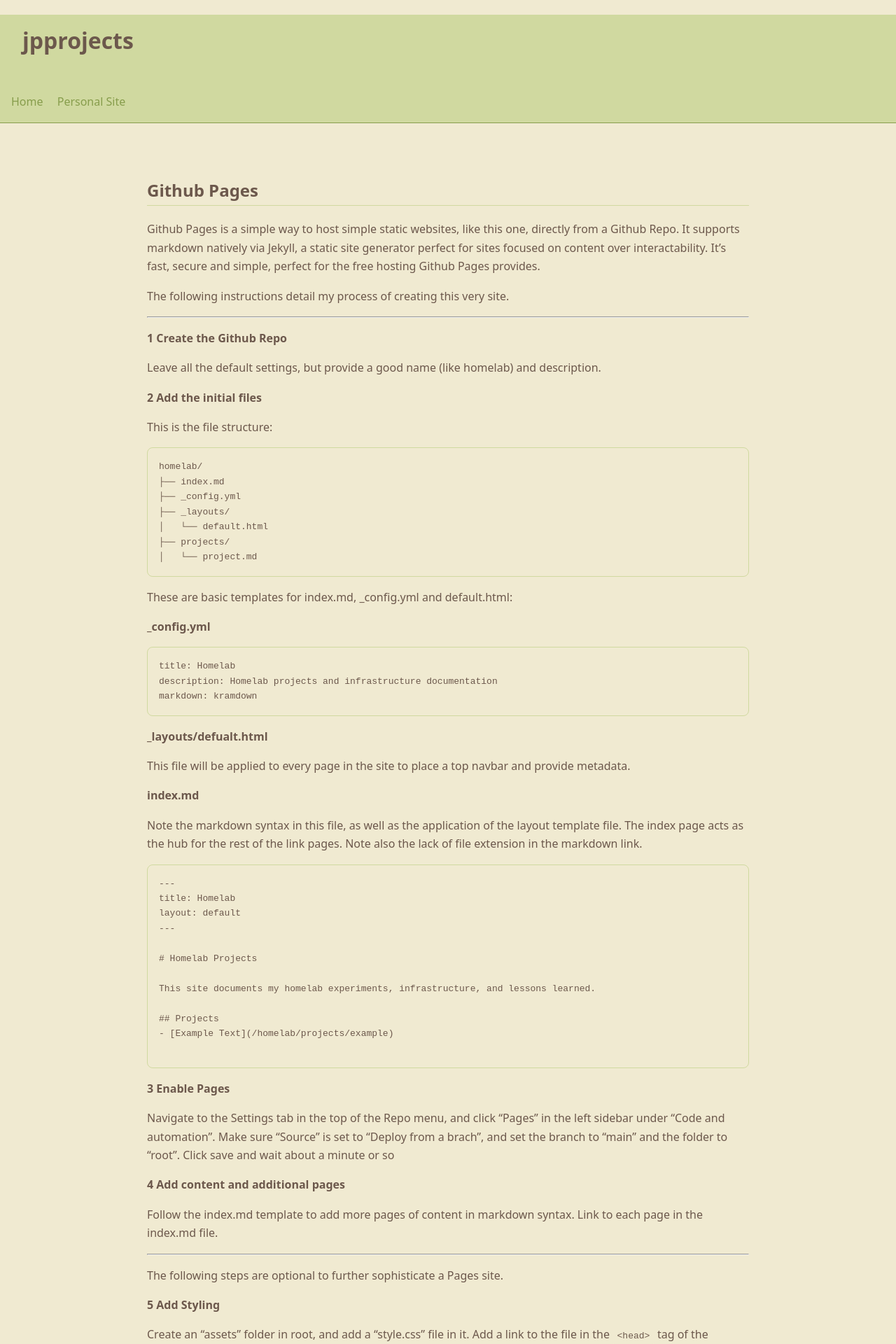
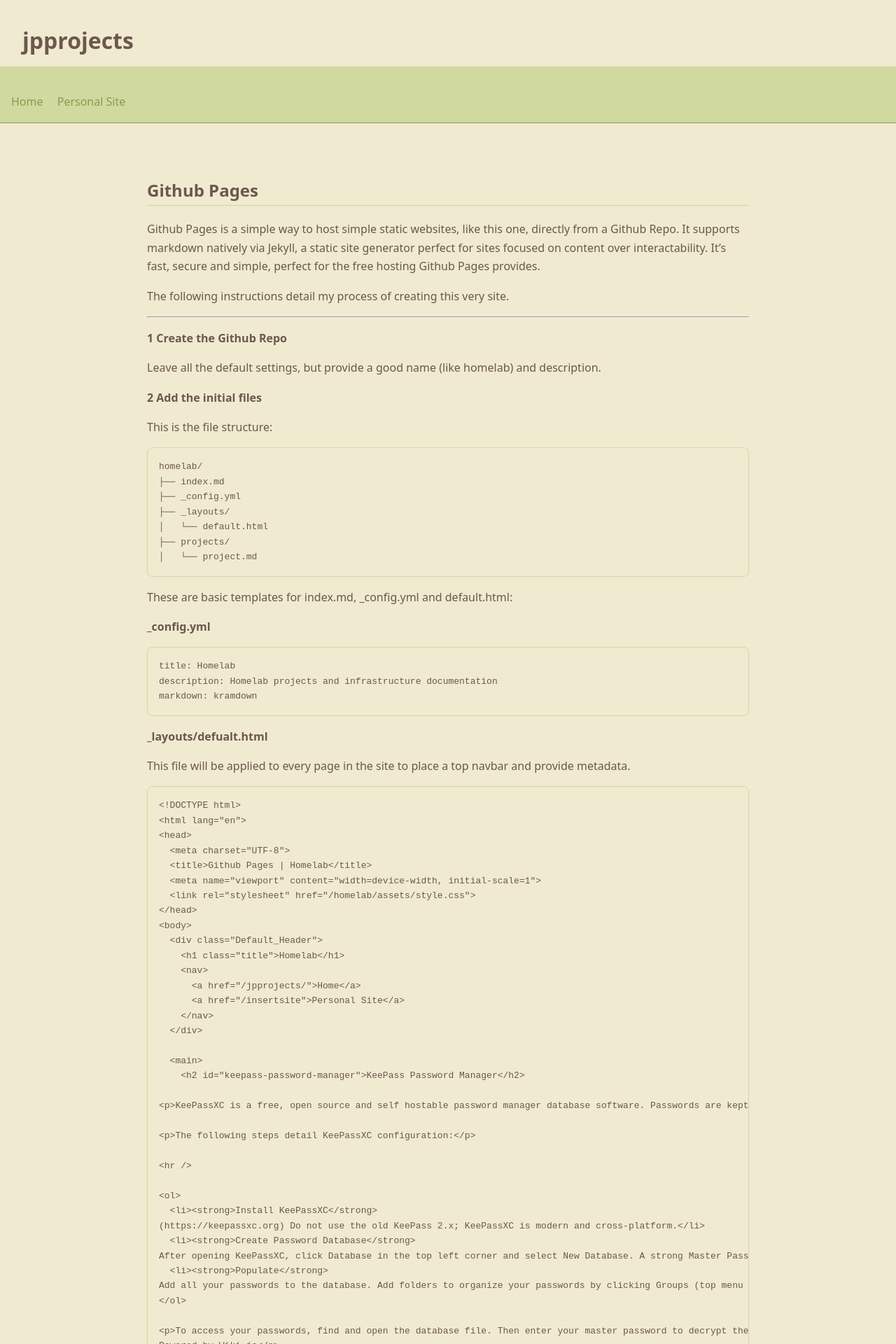
Before and after one commit to jacob-parra/jpprojects, a Jekyll site: the page built from projects/pages.md, in a window 1280 px wide. Shown: the top 1920 px of the page at 70% size. Built offline with Jekyll 4.4.1, drawn with Linux system fonts in a browser that asks for light colours; some of the changed text lies outside the part shown.

Commit message:
Some styling and content

````diff
--- a/assets/style.css
+++ b/assets/style.css
@@ -105,11 +105,10 @@ th {
 }
 
 
-
-
 .title {
   padding: 1rem;
   padding-left: 2rem;
+  background: var(--light_tan);
 }
 
 
--- a/projects/pages.md
+++ b/projects/pages.md
@@ -43,7 +43,49 @@ markdown: kramdown
 
 This file will be applied to every page in the site to place a top navbar and provide metadata.
 
+```
+<!DOCTYPE html>
+<html lang="en">
+<head>
+  <meta charset="UTF-8">
+  <title>{{ page.title }} | {{ site.title }}</title>
+  <meta name="viewport" content="width=device-width, initial-scale=1">
+  <link rel="stylesheet" href="/homelab/assets/style.css">
+</head>
+<body>
+  <div class="Default_Header">
+    <h1 class="title">Homelab</h1>
+    <nav>
+      <a href="{{ site.baseurl }}/">Home</a>
+      <a href="/insertsite">Personal Site</a>
+    </nav>
+  </div>
 
+  <main>
+    {{ content }}
+  </main>
+
+<footer class="site-footer">
+  <div class="footer-content">
+    <hr>
+    <p>
+      © <span id="year"></span> Name ·
+      jpprojects ·
+      <a href="link" target="_blank" rel="noopener">LinkText</a>
+    </p>
+    <p class="footer-subtext">
+    Built with Markdown · Hosted on GitHub Pages
+
+  </div>
+</footer>
+
+<script>
+  document.getElementById("year").textContent = new Date().getFullYear();
+</script>
+
+</body>
+</html>
+```
 
 **index.md**
 
````
